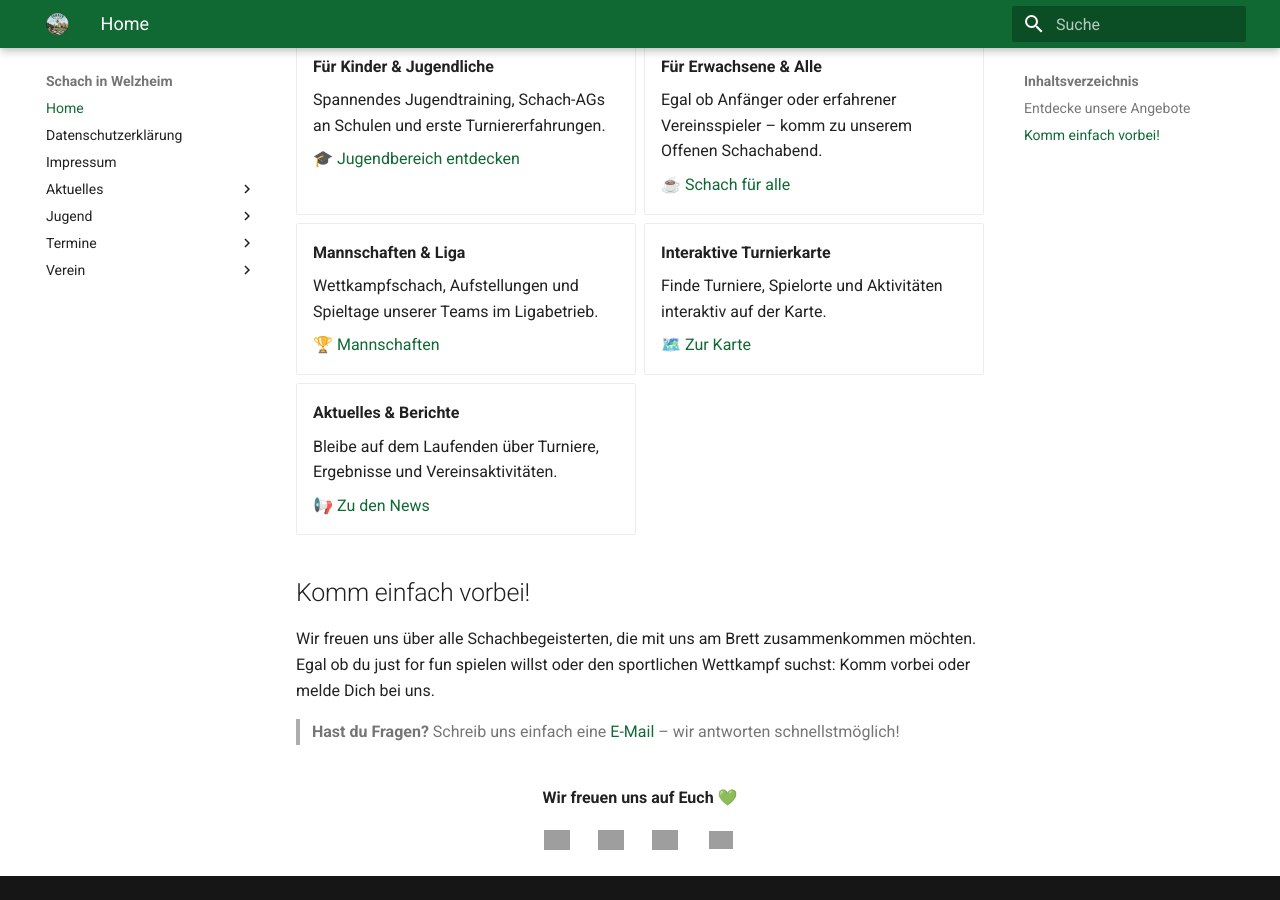
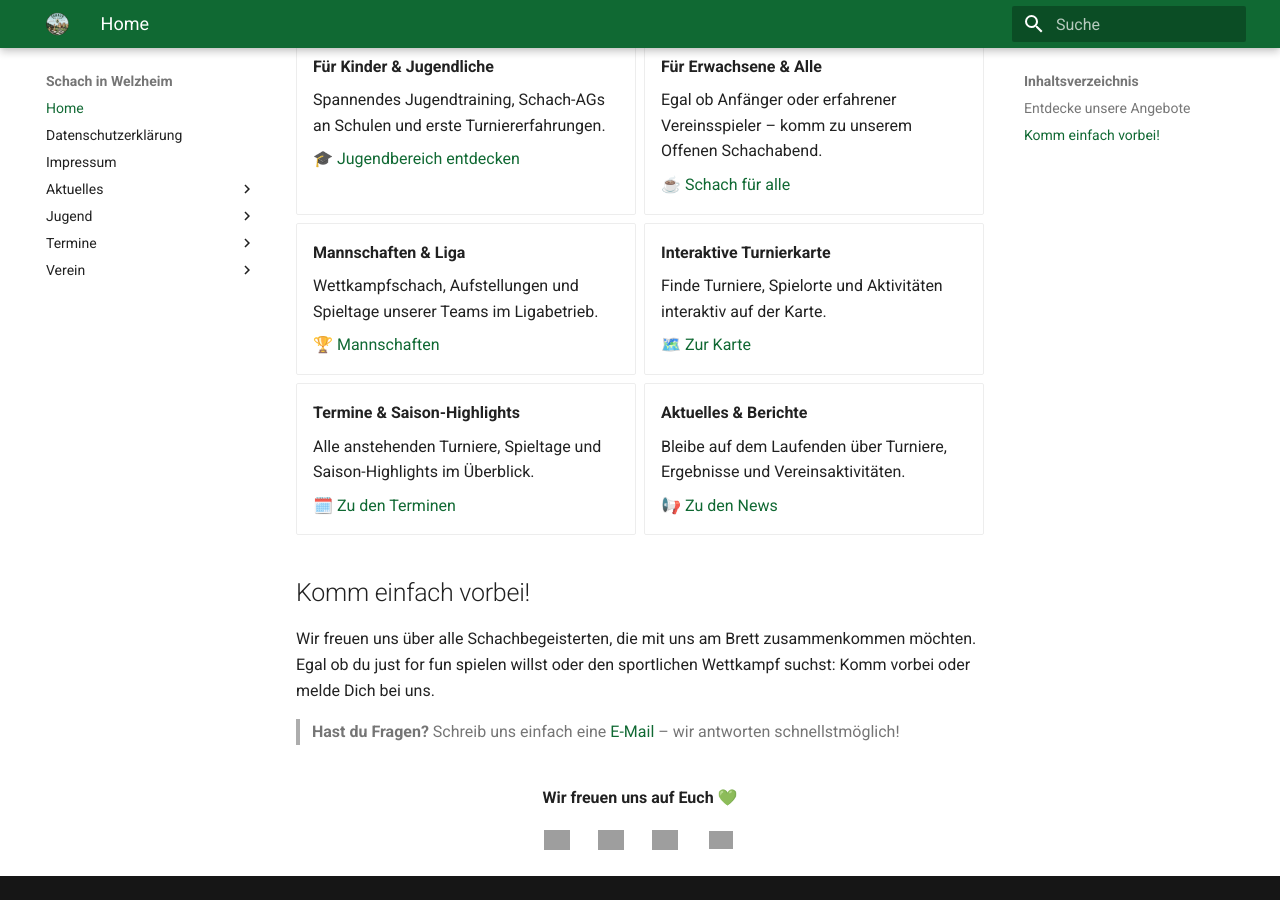
Before and after one commit to schachwelzheim/schachwelzheim, an MkDocs documentation site: the page built from docs/index.md, in a window 1280 px wide and 900 px high, scrolled down 646 px. Built offline with MkDocs 1.6.1 and Material for MkDocs 9.7.7, drawn with Linux system fonts in a browser that asks for light colours; grey boxes are pictures that could not be loaded.

Commit message:
Update section headers in index.md

```diff
--- a/docs/index.md
+++ b/docs/index.md
@@ -51,6 +51,12 @@ document.addEventListener("DOMContentLoaded", function() {
 
     🗺️ [Zur Karte](https://schachwelzheim.github.io/wam-karte/)
 
+-   __Termine & Saison-Highlights__
+
+    Alle anstehenden Turniere, Spieltage und Saison-Highlights im Überblick.
+
+    🗓️ [Zu den Terminen](./termine)
+
 -   __Aktuelles & Berichte__
 
     Bleibe auf dem Laufenden über Turniere, Ergebnisse und Vereinsaktivitäten.
```
